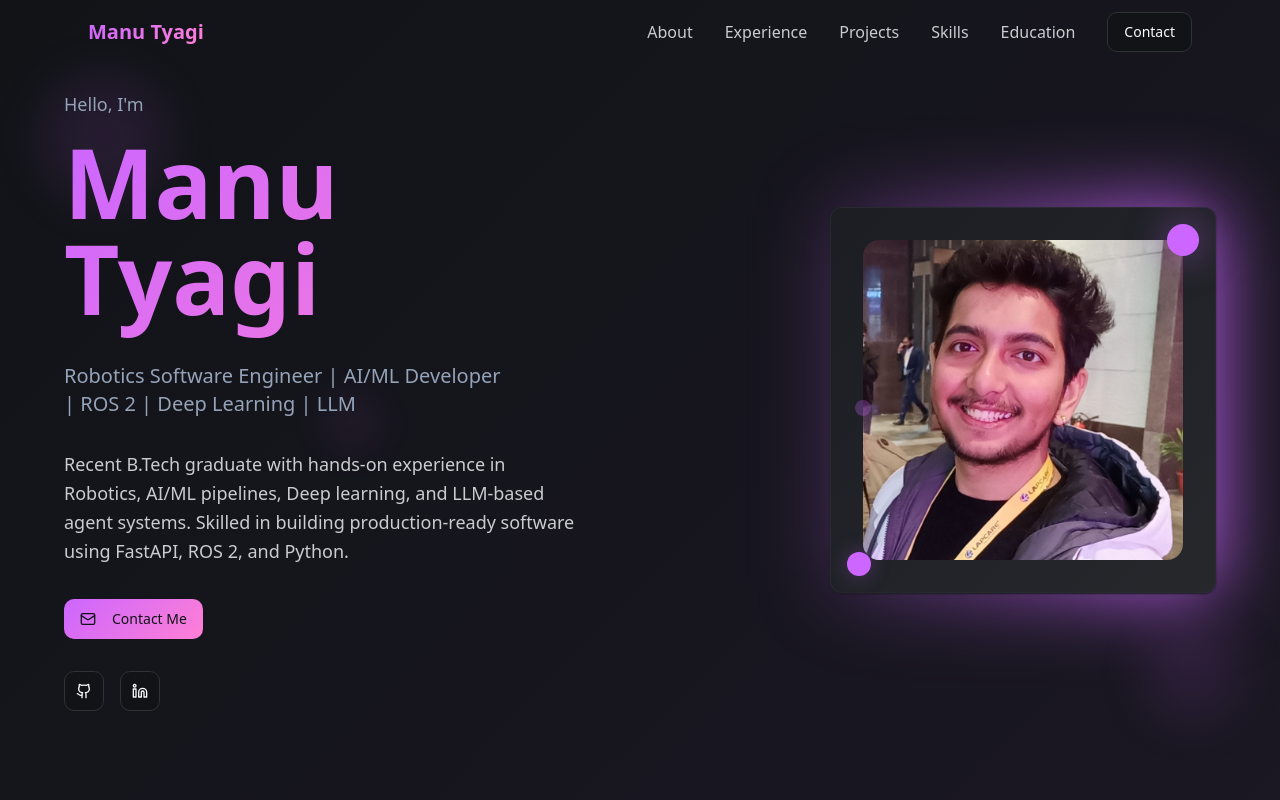
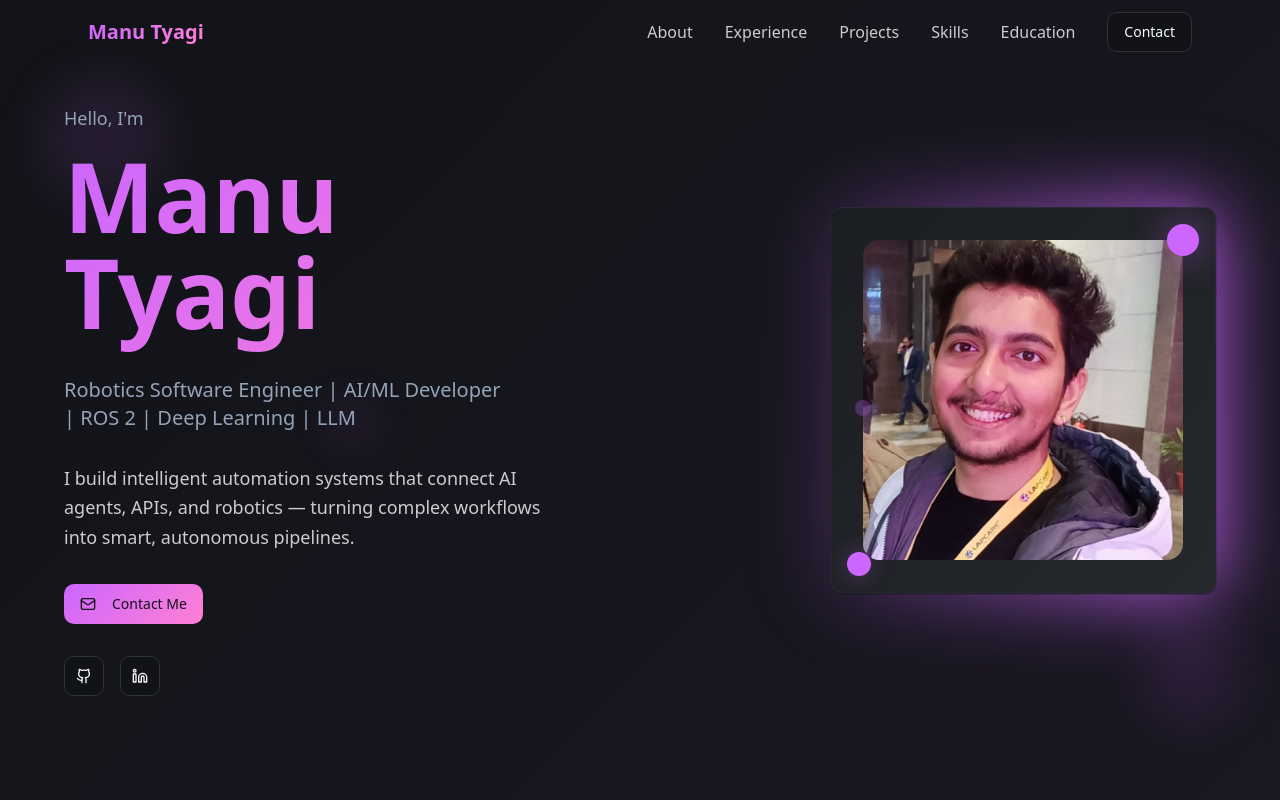
Before and after one commit to MAN-2/Portfolio, a React (Vite) app: page / in a window 1280 px wide. Shown: the top 800 px of the page. Built offline with nearby package versions, Linux system fonts and the light colour scheme.

Commit message:
Update Hero.tsx

```diff
--- a/src/components/Hero.tsx
+++ b/src/components/Hero.tsx
@@ -26,8 +26,8 @@ const Hero = () => {
           </div>
 
           <p className="text-lg text-foreground/80 max-w-lg leading-relaxed animate-fade-in" style={{ animationDelay: '0.4s' }}>
-            Recent B.Tech graduate with hands-on experience in Robotics, AI/ML pipelines, Deep learning,
-            and LLM-based agent systems. Skilled in building production-ready software using FastAPI, ROS 2, and Python.
+            I build intelligent automation systems that connect AI agents, APIs, and robotics — turning complex workflows into smart, autonomous pipelines.
+
           </p>
 
           <div className="flex flex-wrap gap-4 animate-fade-in" style={{ animationDelay: '0.6s' }}>
```
